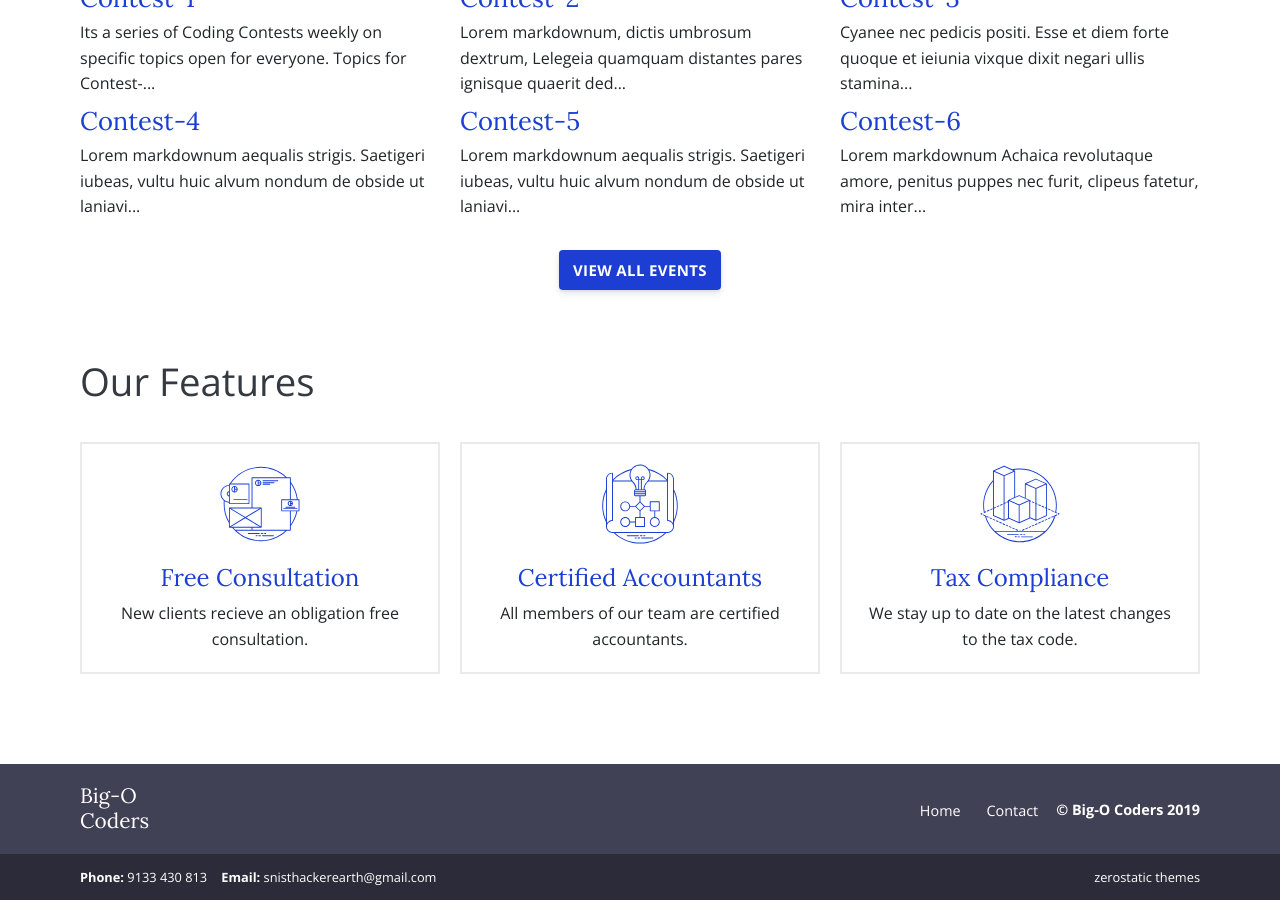
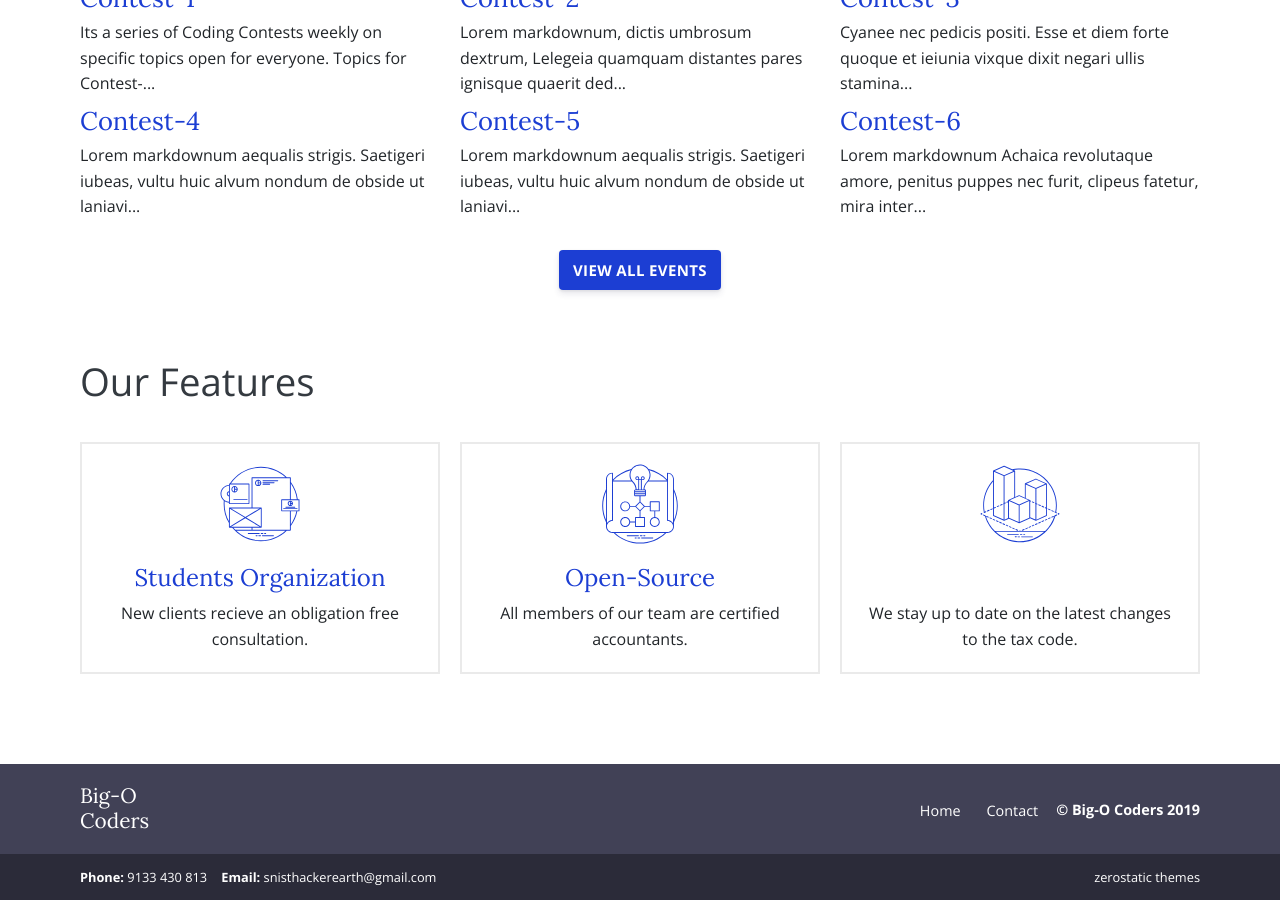
Before and after one commit to SnistAheads/Ocoders, a Jekyll site: the page built from index.html, in a window 1280 px wide and 900 px high, scrolled down 788 px. Built offline with Jekyll 4.4.1, drawn with Linux system fonts in a browser that asks for light colours.

Commit message:
Update features.json

```diff
--- a/_data/features.json
+++ b/_data/features.json
@@ -1,16 +1,16 @@
 [
   {
-    "title": "Free Consultation",
+    "title": "Students Organization",
     "description": "New clients recieve an obligation free consultation.",
     "image": "images/features/noun_branding_1885335.svg"
   },
   {
-    "title": "Certified Accountants",
+    "title": "Open-Source",
     "description": "All members of our team are certified accountants.",
     "image": "images/features/noun_The Process_1885341.svg"
   },
   {
-    "title": "Tax Compliance",
+    "title": "",
     "description": "We stay up to date on the latest changes to the tax code.",
     "image": "images/features/noun_3d modeling_1885342.svg"
   }
```
